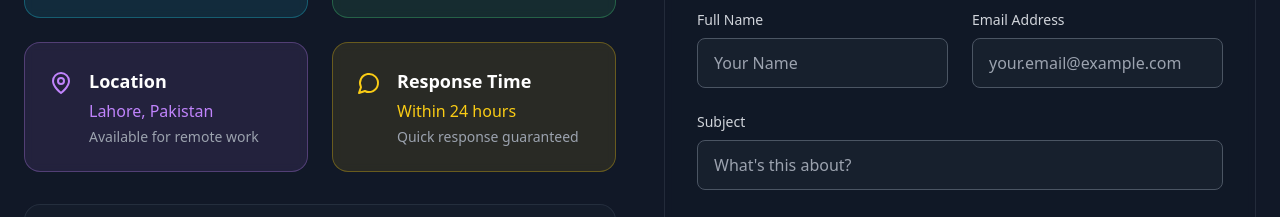
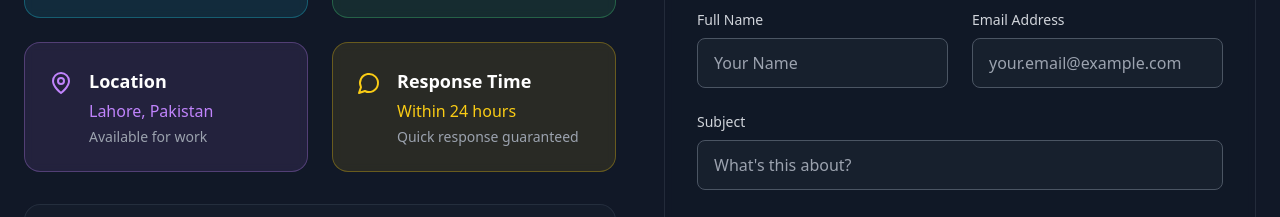
Before and after one commit to Code-With-Mavia/personal-portfolio, a React (Vite) app: page / in a window 1280 px wide. Shown: the part 6180-6397 px from the top of the page. Built offline with nearby package versions, Linux system fonts and the light colour scheme.

Commit message:
Update Contact.tsx

```diff
--- a/src/components/Contact.tsx
+++ b/src/components/Contact.tsx
@@ -56,7 +56,7 @@ const Contact = () => {
       icon: <MapPin className="w-6 h-6" />,
       title: "Location",
       content: "Lahore, Pakistan",
-      description: "Available for remote work",
+      description: "Available for work ",
       color: "text-purple-400",
       bgColor: "bg-purple-400/10",
       borderColor: "border-purple-400/30"
```
